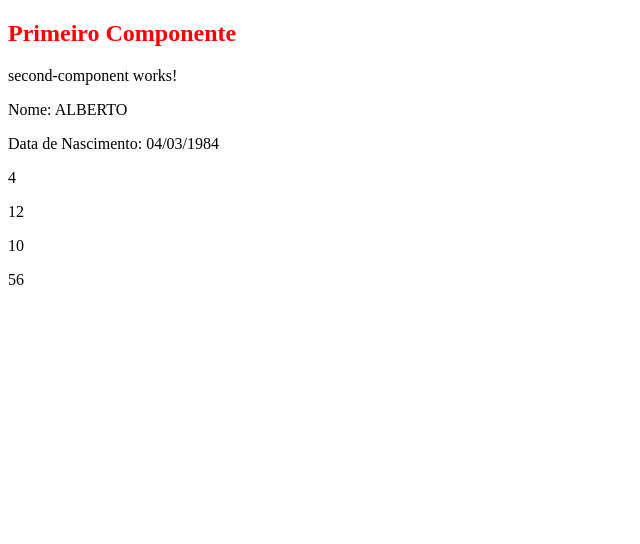
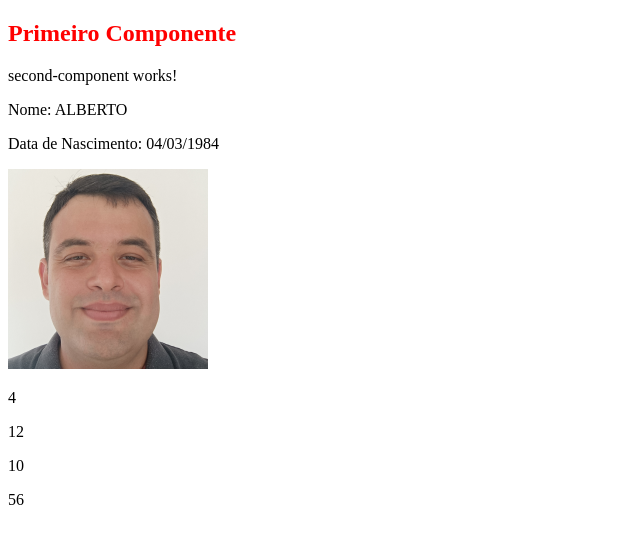
Before and after one commit to albertoafaj/angular-course, an Angular app: page / in a window 1280 px wide. Shown: the top 544 px of the page, without its empty margins (0-640 px from the left). Built offline with nearby package versions, Linux system fonts and the light colour scheme.

Commit message:
feat: add a image with property bind

```diff
--- a/src/app/second-component/second-component.component.html
+++ b/src/app/second-component/second-component.component.html
@@ -1,3 +1,4 @@
 <p>second-component works!</p>
 <p>Nome: {{ name | uppercase }}</p>
 <p>Data de Nascimento: {{ birthday | date: "dd/MM/yyyy" }}</p>
+<img [src]="urlImage">
--- a/src/app/second-component/second-component.component.ts
+++ b/src/app/second-component/second-component.component.ts
@@ -8,4 +8,5 @@ import { Component } from '@angular/core';
 export class SecondComponentComponent {
   name = "Alberto";
   birthday = "03/04/1984";
+  urlImage = "/assets/profile-photo.png";
 }
```
Also changed, not shown: src/assets/profile-photo.png (added).
